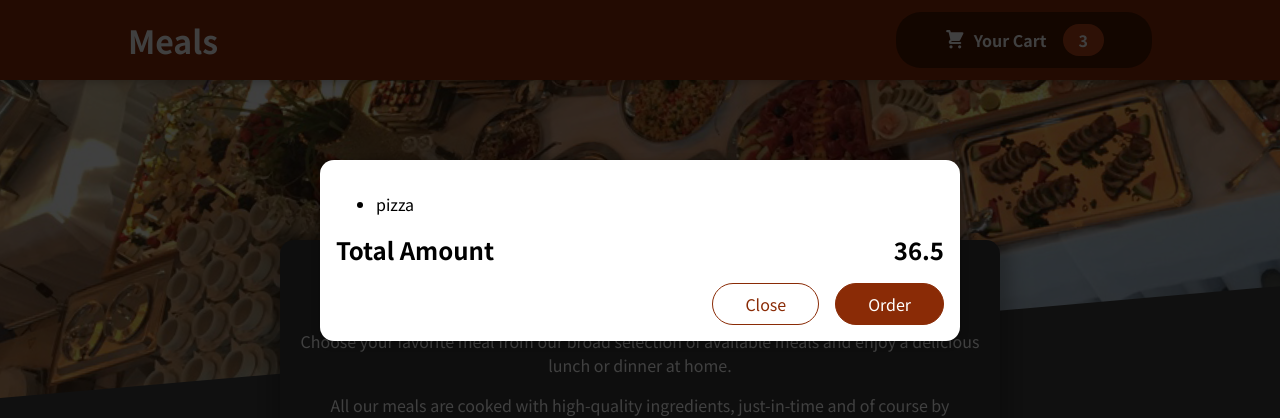
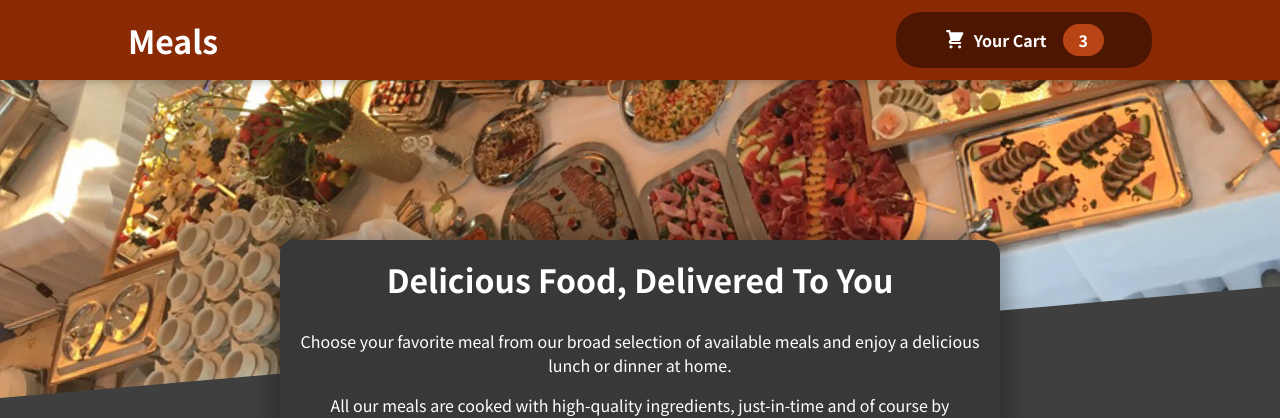
Before and after one commit to opajkovic/project7, a React (Create React App) app: page / in a window 1280 px wide. Shown: the top 418 px of the page. Built offline with nearby package versions, Linux system fonts and the light colour scheme.

Commit message:
managing cart and modal state

```diff
--- a/src/App.js
+++ b/src/App.js
@@ -1,13 +1,22 @@
-import React from "react";
+import React, { useState } from "react";
 import Header from "./components/Layout/Header";
 import Meals from "./components/Meals/Meals";
 import Cart from "./components/Cart/Cart";
 
 function App() {
+  const [cartIsShown, setCartIsShown] = useState(false);
+
+  const showCartHandler = () => {
+    setCartIsShown(true);
+  }
+
+  const hideCartHandler = () => {
+    setCartIsShown(false);
+  }
   return (
     <>
-    <Cart />
-      <Header />
+    {cartIsShown && <Cart onClose={hideCartHandler} />}
+      <Header onShowCart={showCartHandler} />
       <main>
         <Meals />
       </main>
--- a/src/components/Cart/Cart.jsx
+++ b/src/components/Cart/Cart.jsx
@@ -12,14 +12,14 @@
     </ul>
     );
   return (
-    <Modal>
+    <Modal onClose={props.onClose}>
       {cartItems}
      <div className={classes.total}>
         <span>Total Amount</span>
         <span>36.5</span>
      </div>
      <div className={classes.actions}>
-        <button className={classes['button--alt']}>Close</button>
+        <button className={classes['button--alt']} onClick={props.onClose} >Close</button>
         <button className={classes.button}>Order</button>
     </div>
     </Modal>
--- a/src/components/Layout/Header.jsx
+++ b/src/components/Layout/Header.jsx
@@ -8,7 +8,7 @@
     <Fragment>
     <header className={classes.header}>
       <h1>Meals</h1>
-     <HeaderCartButton />
+     <HeaderCartButton onClick={props.onShowCart} />
     </header>
     <div className={classes['main-image']}>
         <img src={mealsImg} alt="a table full of meals" />
--- a/src/components/Layout/HeaderCartButton.jsx
+++ b/src/components/Layout/HeaderCartButton.jsx
@@ -4,7 +4,7 @@
 
 const HeaderCartButton = (props) => {
   return (
-    <button className={classes.button}>
+    <button className={classes.button} onClick={props.onClick} >
       <span className={classes.icon}><CartIcon /></span>
       <span>Your Cart</span>
       <span className={classes.badge}>3</span>
--- a/src/components/UI/Modal.jsx
+++ b/src/components/UI/Modal.jsx
@@ -3,7 +3,7 @@
 import classes from './Modal.module.css';
 
 const Backdrop = (props) => {
-  return <div className={classes.backdrop}></div>
+  return <div className={classes.backdrop} onClick={props.onClose} ></div>
 }
 
 const ModalOverlay = (props) => {
@@ -18,7 +18,7 @@
 const Modal = (props) => {
   return (
     <>
-     {ReactDOM.createPortal(<Backdrop />, portalElement)}
+     {ReactDOM.createPortal(<Backdrop onClose={props.onClose} />, portalElement)}
      {ReactDOM.createPortal(<ModalOverlay>{props.children}</ModalOverlay>, portalElement)}
     </>
   )
```
